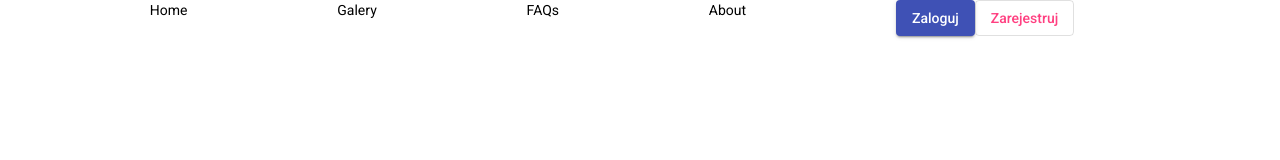
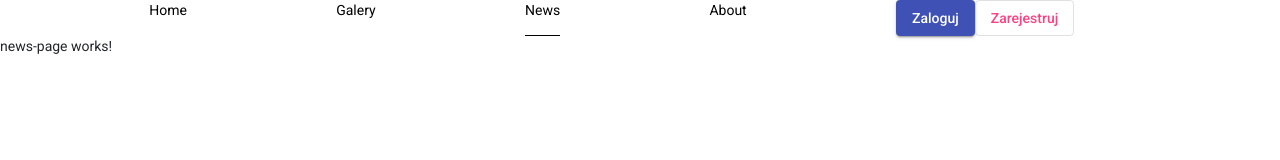
Before and after one commit to Towarisz/cms, an Angular app: page /news in a window 1280 px wide. Before the commit this address led to /. Shown: the top 160 px of the page. Built offline with nearby package versions, Linux system fonts and the light colour scheme.

Commit message:
i cant even comprehend my actions anymore

```diff
--- a/src/app/app.module.ts
+++ b/src/app/app.module.ts
@@ -8,7 +8,6 @@ import { AppComponent } from './app.component';
 import { BrowserAnimationsModule } from '@angular/platform-browser/animations';
 import { HomePageComponent } from './home-page/home-page.component';
 import { NavBarComponent } from './nav-bar/nav-bar.component';
-import { FaqPageComponent } from './faq-page/faq-page.component';
 import { AboutPageComponent } from './about-page/about-page.component';
 import { MatButtonModule } from '@angular/material/button';
 import { MatCardModule } from '@angular/material/card';
@@ -24,19 +23,20 @@ import { UserInfoService } from './user-info.service';
 import { MatPaginatorModule } from '@angular/material/paginator';
 import { HttpClientModule } from '@angular/common/http';
 import { GaleryImgComponent } from './galery-img/galery-img.component';
+import { NewsPageComponent } from './news-page/news-page.component';
 
 @NgModule({
   declarations: [
     AppComponent,
     HomePageComponent,
     NavBarComponent,
-    FaqPageComponent,
     AboutPageComponent,
     NewsComponent,
     LoginPageComponent,
     ContentCardComponent,
     GaleryPageComponent,
     GaleryImgComponent,
+    NewsPageComponent,
   ],
   imports: [
     BrowserModule,
@@ -45,7 +45,7 @@ import { GaleryImgComponent } from './galery-img/galery-img.component';
     RouterModule.forRoot([
       { path: '', component: HomePageComponent },
       { path: 'galery', component: GaleryPageComponent },
-      { path: 'faq', component: FaqPageComponent },
+      { path: 'news', component: NewsPageComponent },
       { path: 'login/:id', component: LoginPageComponent },
       { path: 'about', component: AboutPageComponent },
     ]),
--- a/src/app/faq-page/faq-page.component.html
+++ /dev/null
@@ -1 +0,0 @@
-<p>faq-page works!</p>
--- a/src/app/faq-page/faq-page.component.ts
+++ /dev/null
@@ -1,15 +0,0 @@
-import { Component, OnInit } from '@angular/core';
-
-@Component({
-  selector: 'app-faq-page',
-  templateUrl: './faq-page.component.html',
-  styleUrls: ['./faq-page.component.scss']
-})
-export class FaqPageComponent implements OnInit {
-
-  constructor() { }
-
-  ngOnInit(): void {
-  }
-
-}
--- a/src/app/galery-page/galery-page.component.ts
+++ b/src/app/galery-page/galery-page.component.ts
@@ -31,7 +31,6 @@ export class GaleryPageComponent implements OnInit {
     this.galeryData.getData(_pageIndex, _pageSize).subscribe(
       (response: any) => {
         if (response.error) {
-          // handle error
         } else {
           this.dataSource = response.data;
           this.length = response.length;
--- a/src/app/nav-bar/nav-bar.component.html
+++ b/src/app/nav-bar/nav-bar.component.html
@@ -6,7 +6,7 @@
     >Home</a
   >
   <a routerLink="galery" routerLinkActive="active">Galery</a>
-  <a routerLink="faq" routerLinkActive="active">FAQs</a>
+  <a routerLink="news" routerLinkActive="active">News</a>
   <a routerLink="about" routerLinkActive="active">About</a>
 </span>
 <div>
--- /dev/null
+++ b/src/app/news-page/news-page.component.html
@@ -0,0 +1 @@
+<p>news-page works!</p>
--- /dev/null
+++ b/src/app/news-page/news-page.component.ts
@@ -0,0 +1,15 @@
+import { Component, OnInit } from '@angular/core';
+
+@Component({
+  selector: 'app-news-page',
+  templateUrl: './news-page.component.html',
+  styleUrls: ['./news-page.component.scss']
+})
+export class NewsPageComponent implements OnInit {
+
+  constructor() { }
+
+  ngOnInit(): void {
+  }
+
+}
```
Also changed, not shown: src/app/news-page/news-page.component.scss (added), 1 other file (tests, documents, lock files or other folders).
